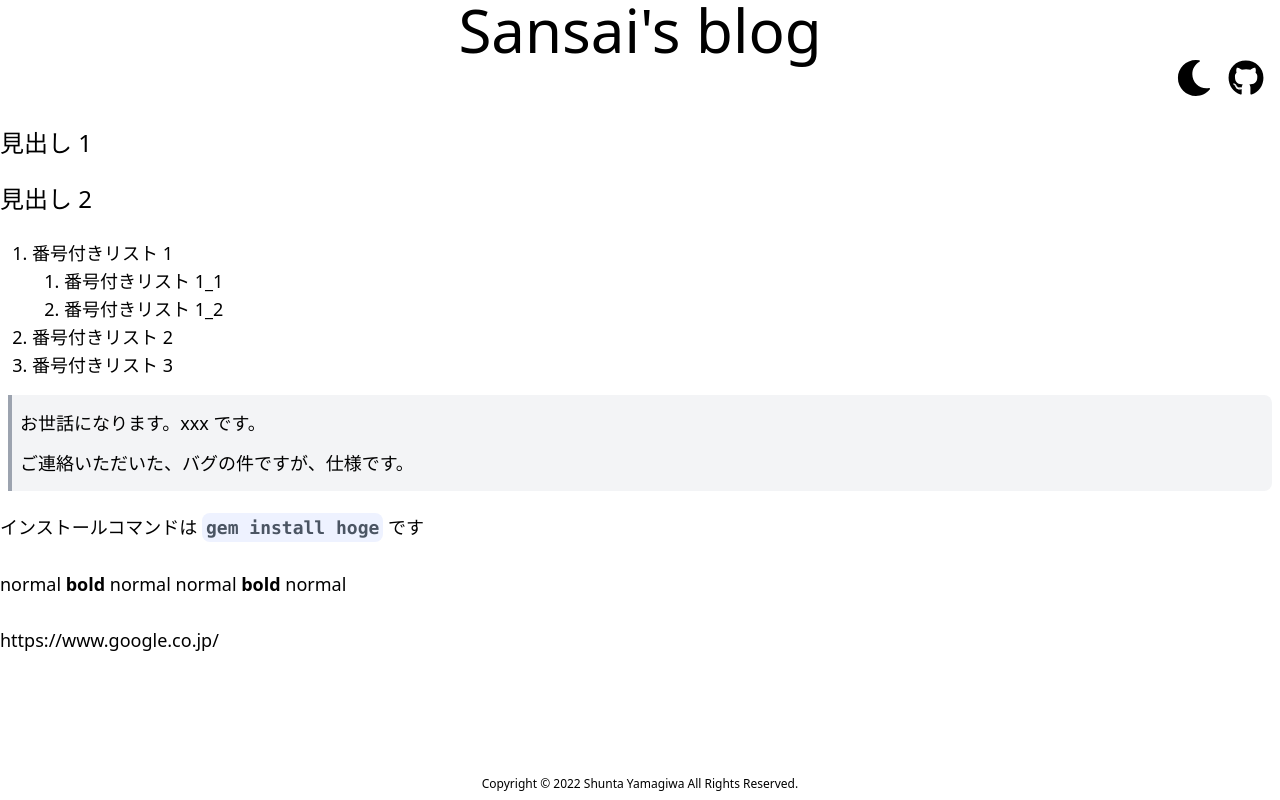
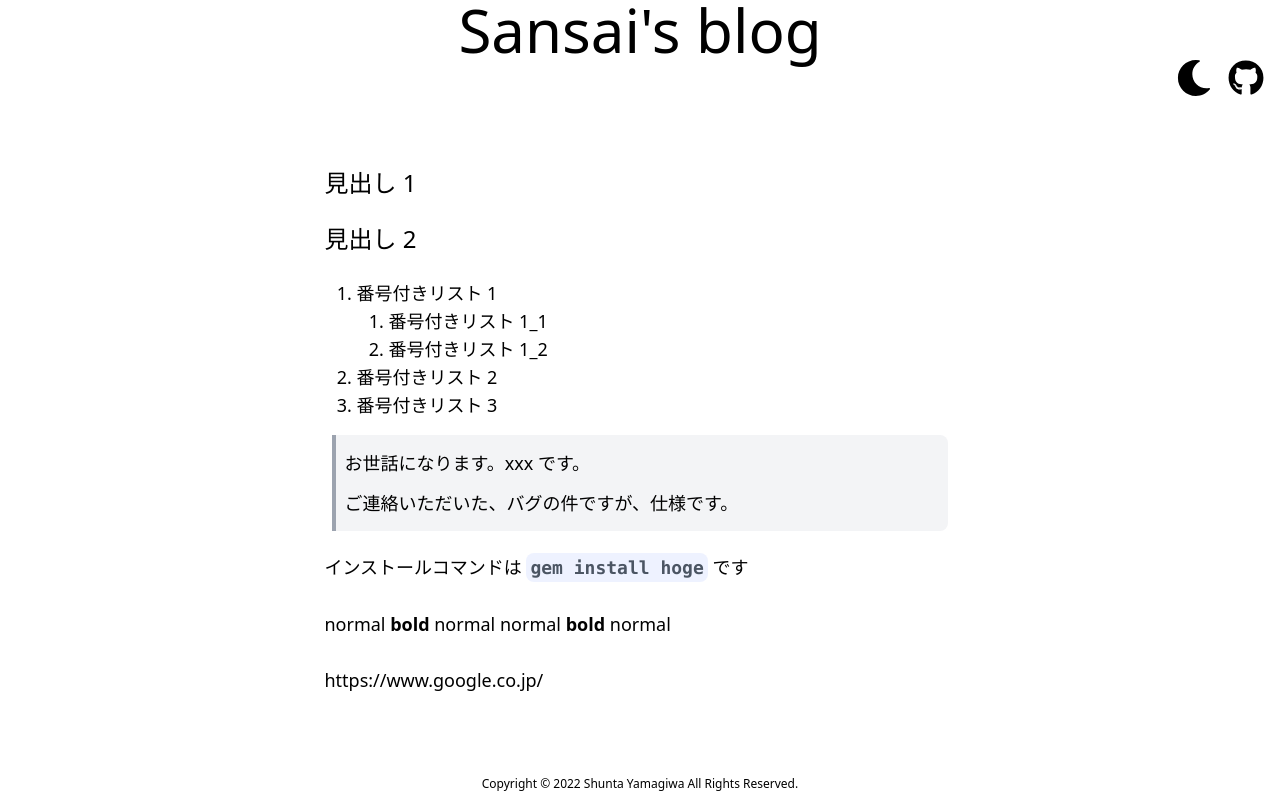
Before and after one commit to Sansai-snct/blog, a Next.js app: page /sample in a window 1280 px wide. Built offline with nearby package versions, Linux system fonts and the light colour scheme.

Commit message:
[update] 本文を中央寄せ #13

```diff
--- a/src/pages/[slug].tsx
+++ b/src/pages/[slug].tsx
@@ -44,8 +44,12 @@ const Post: NextPage<Props> = ({ post }) => {
   return (
     <div>
       <Layout pageTitle={post.title}>
-        <div className='markdown '>
-          <ReactMarkdown>{post.content}</ReactMarkdown>
+        <div className='grid grid-cols-9'>
+          <div className='col-span-2' />
+          <div className='markdown col-span-5 m-10'>
+            <ReactMarkdown>{post.content}</ReactMarkdown>
+          </div>
+          <div className='col-span-2' />
         </div>
       </Layout>
     </div>
```
